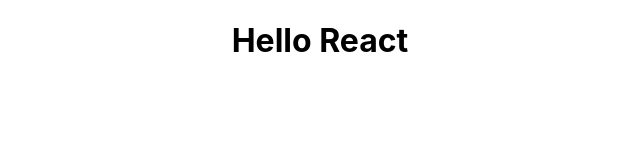
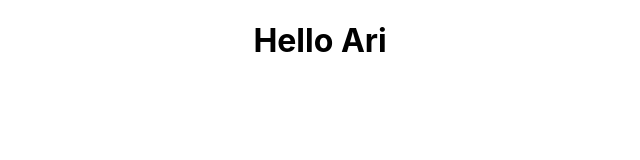
Before and after one commit to Arraidh/movie_app, a React (Create React App) app: page / in a window 1280 px wide. Shown: the top 160 px of the page, without its empty margins (320-960 px from the left). Built offline with nearby package versions, Linux system fonts and the light colour scheme.

Commit message:
Hello my name

```diff
--- a/src/App.js
+++ b/src/App.js
@@ -1,9 +1,11 @@
 import './App.css';
 
 const App = () => {
+  const name = 'Ari';
+
   return (
     <div className="App">
-      <h1>Hello React</h1>
+      <h1>Hello Ari</h1>
     </div>
   );
 }
```
